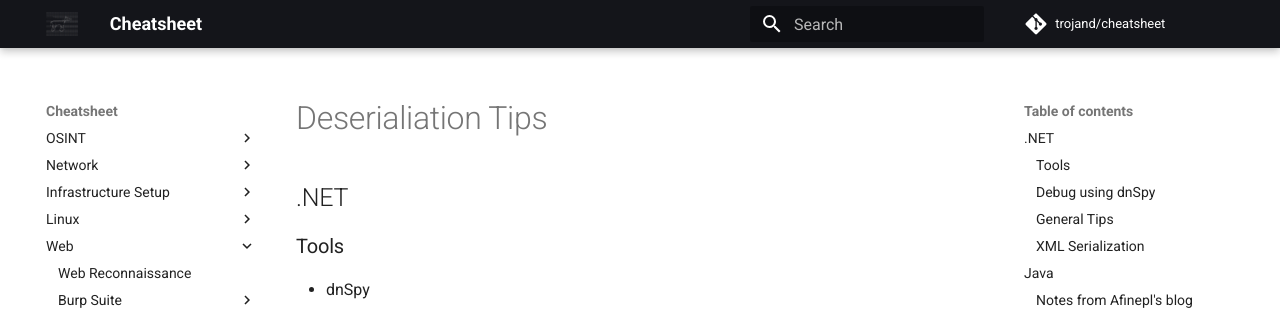
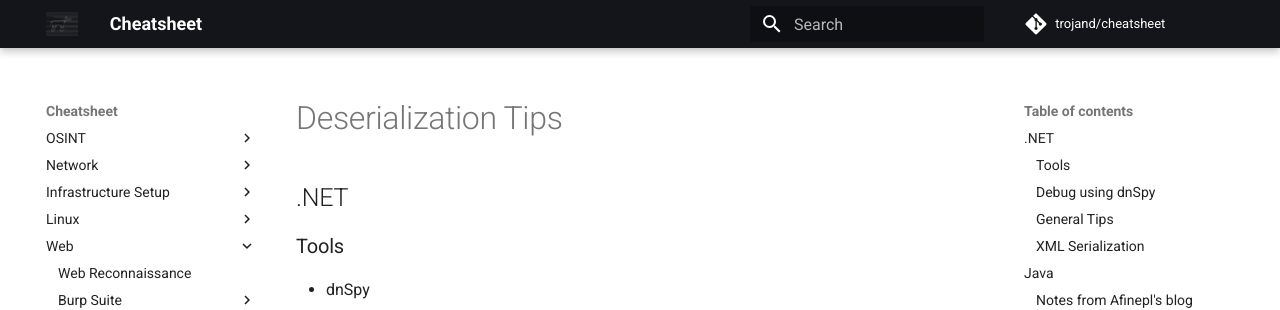
Before and after one commit to trojand/cheatsheet, an MkDocs documentation site: the page built from docs/Web/Deserialization.md, in a window 1280 px wide and 900 px high. Shown: the top 310 px of the window. Built offline with MkDocs 1.6.1 and Material for MkDocs 9.7.7, drawn with Linux system fonts in a browser that asks for light colours; comment, search, counter and statistics services are not loaded.

Commit message:
Update Deserialization.md

```diff
--- a/docs/Web/Deserialization.md
+++ b/docs/Web/Deserialization.md
@@ -1,4 +1,4 @@
-# Deserialiation Tips
+# Deserialization Tips
 
 ## .NET
 
```
